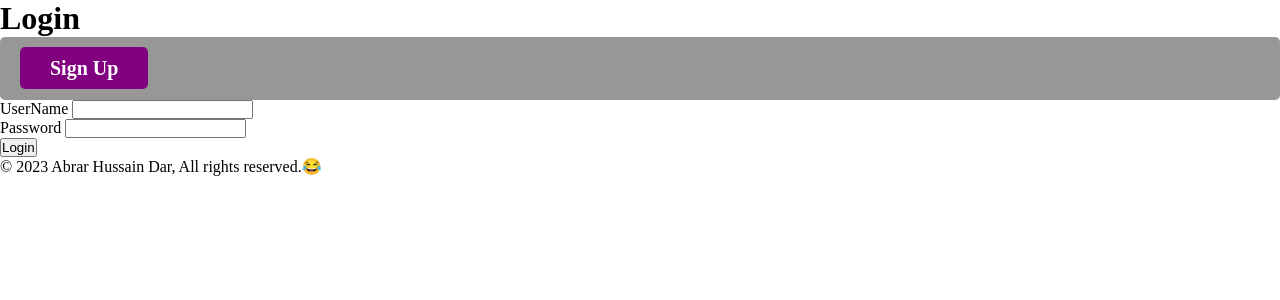
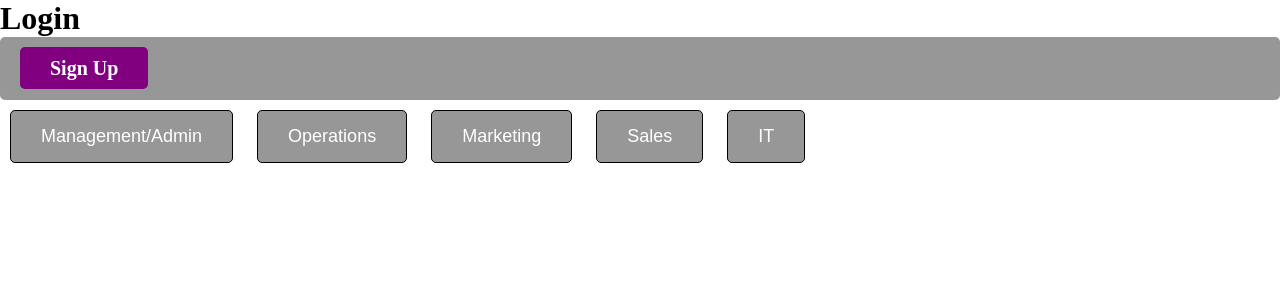
Before and after one commit to Abrarhussaindar/dasiyfashionlogin-master, a Django app: page /login/ in a window 1280 px wide. Shown: the top 300 px of the page. Run offline with Django 3.2, Linux system fonts and the light colour scheme.

Commit message:
departments

```diff
--- a/login/views.py
+++ b/login/views.py
@@ -9,21 +9,24 @@ from django.contrib.auth.decorators import login_required
 
 def user_login(request):
     print("current time", time.strftime("%H:%M:%S", time.localtime()))
-    department_categories = [
-            dict(department ="Management/Admin", url="https://wwww.digitaldisy.net"),
-            dict(department ='Operations',url="https://wwww.digitaldisy.net"),
-            dict(department ='Marketing',url="https://wwww.digitaldisy.net"),
-            dict(department ='Sales',url="https://wwww.digitaldisy.net"),
-            dict(department ='IT', url="https://wwww.digitaldisy.net")
-        ]
+    department_categories = ["Management/Admin",'Operations','Marketing','Sales','IT' ]
+            # dict(department = url="https://www.digitaldaisy.net"),
+            # dict(department =url="https://www.digitaldaisy.net"),
+            # dict(department =url="https://www.digitaldaisy.net"),
+            # dict(department =url="https://www.digitaldaisy.net"),
+            # dict(department = url="https://www.digitaldaisy.net")
 
-    for i in range(len(department_categories)):
-        print(department_categories[i]["department"],department_categories[i]["url"])
+
+    # for i in range(len(department_categories)):
+    #     print(department_categories[i]["department"],department_categories[i]["url"])
+
     if request.method == 'POST':
         username = request.POST.get('username')
         password = request.POST.get('Password')
+        department = request.POST.get('department')
         print(username, password)
-        employee = authenticate(request, username=username, password=password)
+        employee = authenticate(request,department=department, username=username, password=password)
+        print("employee authenticed: ",employee.is_authenticated)
         if employee is not None:
             print("employee is not none")
             employee.login_counter += 1
--- a/static/css/style.css
+++ b/static/css/style.css
@@ -35,8 +35,12 @@ header .header-btns a {
   color: white;
 }
 
+.wrapper-visibility, .category-visibilty {
+  display: none !important;
+}
+
 .container .category {
-  display: flex;
+  display: block;
 }
 .container .category .category-btns {
   margin: 10px;
@@ -48,6 +52,50 @@ header .header-btns a {
   text-decoration: none;
   border-radius: 5px;
   cursor: pointer;
+}
+
+.wrapper {
+  margin: 150px auto;
+  max-width: 500px;
+  height: 400px;
+  background: #f5f5f5;
+  border: solid 1px #ccc;
+  border-radius: 5px;
+  display: flex;
+  flex-wrap: wrap;
+  align-items: center;
+  justify-content: center;
+}
+.wrapper form .field {
+  display: flex;
+  justify-content: center;
+  align-items: center;
+  margin: 15px;
+  padding-bottom: 20px;
+  border-bottom: 1px solid #ccc;
+}
+.wrapper form .field label {
+  width: 50%;
+  font-size: 20px;
+  color: black;
+}
+.wrapper form .field input {
+  width: 50%;
+  font-size: 16px;
+  color: black;
+  padding: 10px;
+  border: 1px solid #ccc;
+  border-radius: 5px;
+}
+.wrapper form .submit-btn {
+  width: 50%;
+  font-size: 18px;
+  color: black;
+  padding: 10px;
+  border: 1px solid #ccc;
+  border-radius: 5px;
+  cursor: pointer;
+  margin: 20px 50px 20px 100px;
 }
 
 footer .sticky-fixed-popup {
--- a/static/css/style.scss
+++ b/static/css/style.scss
@@ -37,10 +37,12 @@ header{
         color: white;
     }
 }
-
+.wrapper-visibility, .category-visibilty{
+    display: none !important;
+}
 .container{
     .category{
-        display: flex;
+        display: block;
         // justify-content: space-evenly;
         .category-btns{
             margin: 10px;
@@ -54,6 +56,62 @@ header{
             cursor: pointer;
         }
     }
+}
+
+.wrapper{
+    margin: 150px auto;
+    max-width: 500px;
+    height: 400px;
+    background: #f5f5f5;
+    border: solid 1px #ccc;
+    border-radius: 5px;
+    display: flex;
+    flex-wrap: wrap;
+    align-items: center;
+    justify-content: center;
+
+    form{
+        .field{
+            // border: solid 1px black;
+            display: flex;
+            justify-content: center;
+            align-items: center;
+            // padding: 10px;
+            margin: 15px;
+            padding-bottom: 20px;
+            border-bottom: 1px solid #ccc;
+
+            label{
+                // display: block;
+                width: 50%;
+                font-size: 20px;
+                color: black;
+            }
+
+            input{
+                width: 50%;
+                font-size: 16px;
+                color: black;
+                padding: 10px;
+                border: 1px solid #ccc;
+                border-radius: 5px;
+            }
+
+
+        }
+
+        .submit-btn{
+            width: 50%;
+            font-size: 18px;
+            color: black;
+            padding: 10px;
+            border: 1px solid #ccc;
+            border-radius: 5px;
+            cursor: pointer;
+            margin: 20px 50px 20px 100px;
+        }
+    }
+
 }
 footer{
     .sticky-fixed-popup{
--- /dev/null
+++ b/static/js/main.js
@@ -0,0 +1,52 @@
+let marbtn = document.getElementById("Marketing");
+console.log(marbtn)
+let opbtn = document.getElementById("Operations");
+console.log(opbtn)
+let sabtn = document.getElementById("Sales");
+console.log(sabtn)
+let mangbtn = document.getElementById("Management/Admin");
+console.log(mangbtn)
+let itbtn = document.getElementById("IT");
+console.log(itbtn)
+
+let depart = document.getElementById("department")
+// console.log(depart.value = marbtn.value)
+
+cate = document.querySelector(".category")
+form = document.querySelector(".wrapper")
+
+
+marbtn.addEventListener('click', () => {
+    cate.classList.add('category-visibilty');
+    depart.value = marbtn.value
+    form.classList.remove('wrapper-visibility')
+
+})
+
+opbtn.addEventListener('click', () => {
+    cate.classList.add('category-visibilty');
+    depart.value = opbtn.value
+    form.classList.remove('wrapper-visibility')
+
+})
+
+sabtn.addEventListener('click', () => {
+    cate.classList.add('category-visibilty');
+    depart.value = sabtn.value
+    form.classList.remove('wrapper-visibility')
+
+})
+
+mangbtn.addEventListener('click', () => {
+    cate.classList.add('category-visibilty');
+    depart.value = mangbtn.value
+    form.classList.remove('wrapper-visibility')
+
+})
+
+itbtn.addEventListener('click', () => {
+    cate.classList.add('category-visibilty');
+    depart.value = itbtn.value
+    form.classList.remove('wrapper-visibility')
+
+})
--- a/templates/login.html
+++ b/templates/login.html
@@ -26,16 +26,22 @@
       {% endfor %}
 
       <div class="category">
-      {% for category in department_categories %}
+          {% for category in department_categories %}
 
-           {% comment %} <a id="{{ category[department] }}" href="{{ category[url] }}" class="category-btns"> {{ category }}</a> {% endcomment %}
+              <button id="{{ category }}" value=" {{ category }}" class="category-btns"> {{ category }}</button>
 
-      {% endfor %}
+        {% endfor %}
+      </div>
+
     </div>
 
-      <div class="wrapper">
+      <div class="wrapper wrapper-visibility">
         <form method="POST">
           {% csrf_token %}
+          <div class="field">
+            <label>Department</label>
+            <input id="department" type="text" name="department" required />
+          </div>
           <div class="field">
             <label>UserName</label>
             <input type="text" name="username" required />
@@ -44,15 +50,18 @@
             <label>Password</label>
             <input type="password" name="Password" required />
           </div>
-          <div class="field">
-            <input type="submit" value="Login" />
-          </div>
+
+            <input type="submit" class="submit-btn" value="Login" />
+
         </form>
 
-        <div class="footer">
+        {% comment %} <div class="footer">
           &#169; 2023 Abrar Hussain Dar, All rights reserved.&#128514;
-        </div>
+        </div> {% endcomment %}
       </div>
-    </div>
+
+
+
+      <script src="{% static 'js/main.js' %}" type="text/javaScript"></script>
   </body>
 </html>
```
Also changed, not shown: login/forms.py (+26 -0 lines), 1 other file.
